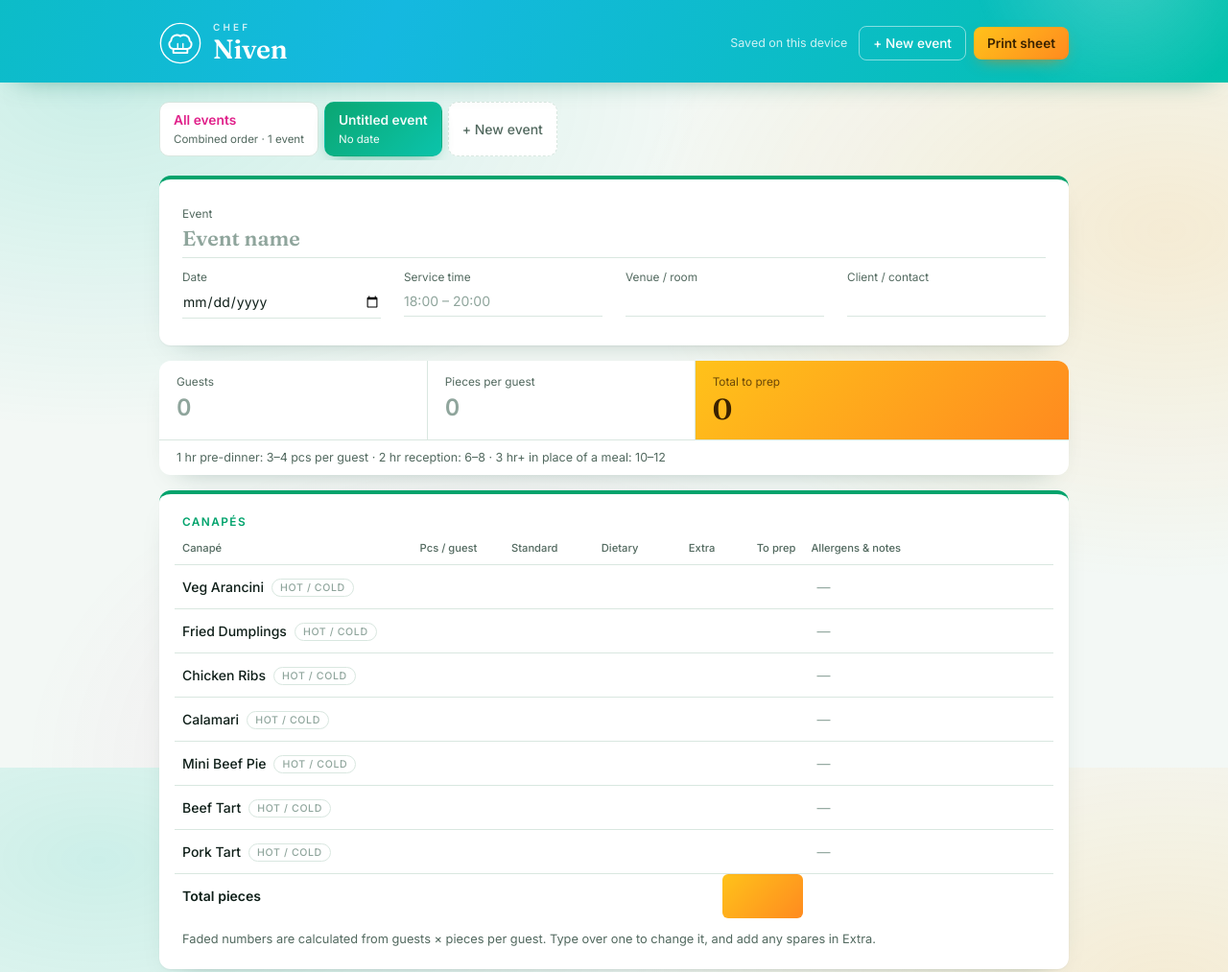
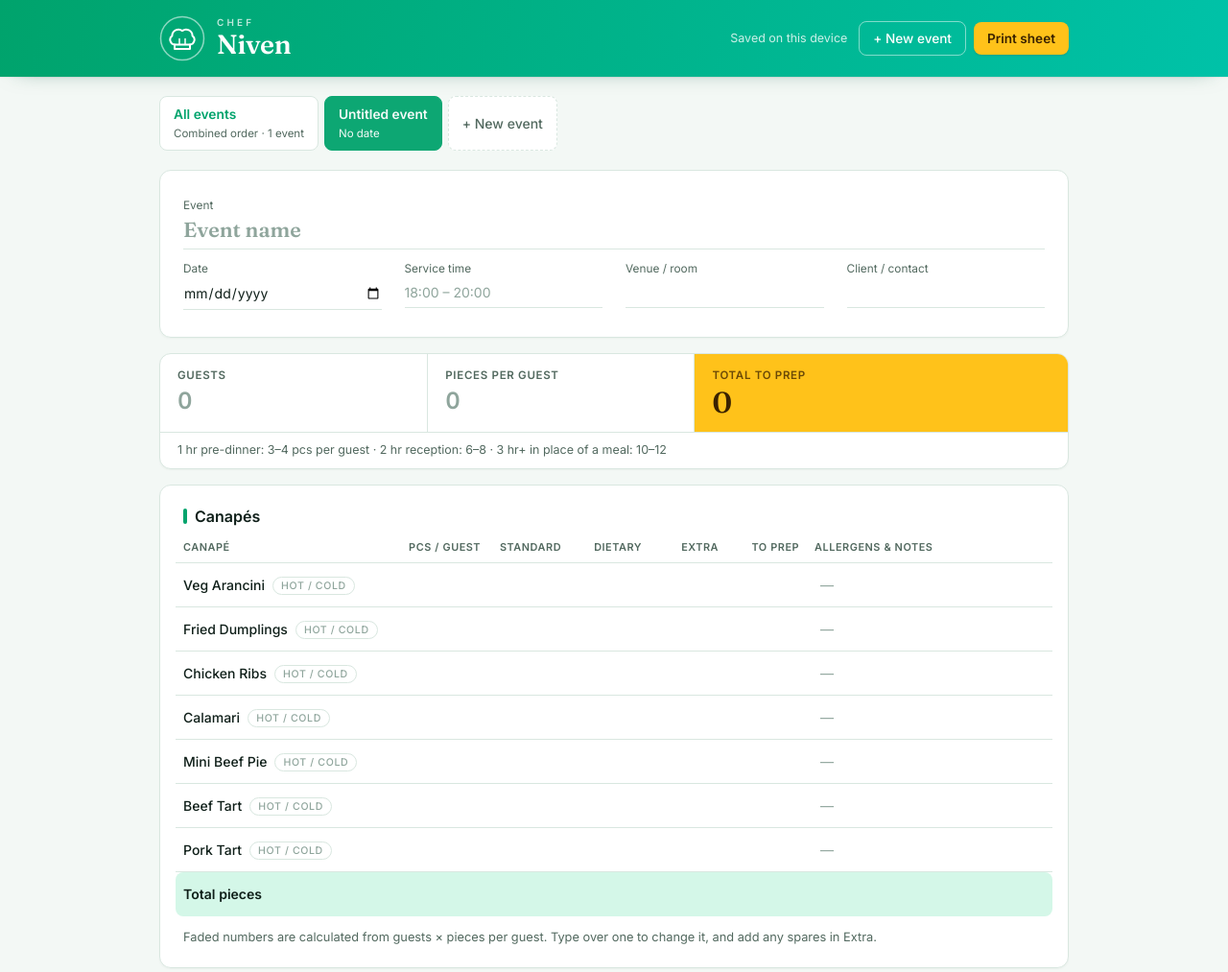
Before and after one commit to godsmacky/chef-niven, a plain HTML site: page index.html in a window 1280 px wide. Shown: the top 1013 px of the page at 96% size. Drawn offline with Linux system fonts and the light colour scheme.

Commit message:
Dancing chef's hat in the header; calmer, more professional styling
One accent colour for sections, clearer section titles, simpler
cards and controls, and a small footer. Motion still respects the
reduce-motion setting.

Co-Authored-By: Claude Opus 5.5 <noreply@anthropic.com>
Claude-Session: https://claude.ai/code/session_0134qEnFsHoZ1F98nzKWXSSC

```diff
--- a/index.html
+++ b/index.html
@@ -166,50 +166,56 @@ td.muted{color:var(--muted)}
 #printArea table.combo td:last-child,#printArea table.combo th:last-child{background:#fff1cc}
 #printArea tr.t td{border-top:1.2px solid #1b2420;border-bottom:0;font-weight:700}#printArea .none{color:#6b7772;margin:2px 0}
 #printArea .ck{display:flex;justify-content:space-between;gap:12px;margin-top:12px;padding:7px 0;border-top:1px solid #e0e4e2;border-bottom:1px solid #e0e4e2}
-/* ---- vibrant layer + motion ---- */
-body{background:radial-gradient(900px 500px at 8% 12%,var(--blob1),transparent 70%),radial-gradient(800px 520px at 95% 30%,var(--blob2),transparent 70%),radial-gradient(700px 500px at 40% 100%,var(--blob3),transparent 70%),var(--bg);background-attachment:fixed}
+/* ---- professional layer + dancing hat ---- */
+body{background:var(--bg)}
 main{background:transparent}
-header{background:linear-gradient(115deg,var(--band),var(--band2),var(--band3),var(--band2),var(--band));background-size:300% 100%;animation:flow 18s ease-in-out infinite;position:relative;overflow:hidden;box-shadow:0 10px 30px -18px rgba(0,120,90,.7)}
-header::after{content:"";position:absolute;inset:auto -10% -60% auto;width:340px;height:340px;border-radius:50%;background:radial-gradient(circle,rgba(255,255,255,.22),transparent 65%);animation:drift 14s ease-in-out infinite alternate;pointer-events:none}
-header .wrap{position:relative;z-index:1}
+header{background:linear-gradient(100deg,var(--band) 0%,var(--band2) 100%);position:relative;box-shadow:0 1px 0 rgba(0,0,0,.06),0 8px 24px -18px rgba(0,80,60,.6)}
+header .wrap{padding-block:16px}
 html,body::before{background:var(--band)}
-@keyframes flow{0%,100%{background-position:0% 50%}50%{background-position:100% 50%}}
-@keyframes drift{from{transform:translate(0,0)}to{transform:translate(-260px,-40px)}}
-.brand svg{animation:hatIn .9s cubic-bezier(.3,1.6,.5,1) both;transform-origin:50% 70%}
-.brand:hover svg{animation:wiggle .6s ease-in-out}
-@keyframes hatIn{from{transform:translateY(-14px) rotate(-12deg) scale(.7)}to{transform:none}}
-@keyframes wiggle{0%,100%{transform:rotate(0)}25%{transform:rotate(-9deg)}75%{transform:rotate(9deg)}}
-header .btn.primary{background:linear-gradient(135deg,var(--sun),var(--sun2));border:0;box-shadow:0 6px 18px -8px rgba(255,120,0,.8);transition:transform .15s,box-shadow .15s}
-header .btn.primary:hover{transform:translateY(-2px);box-shadow:0 10px 22px -8px rgba(255,120,0,.9)}
-.card{border:0;box-shadow:0 1px 2px rgba(0,40,30,.05),0 12px 30px -20px rgba(0,60,45,.35);border-top:4px solid var(--tone,var(--green));animation:rise .5s cubic-bezier(.2,.8,.2,1) both}
-.tone-green{--tone:var(--green)}.tone-berry{--tone:var(--berry)}.tone-sky{--tone:var(--sky)}
-.card h2{color:var(--tone,var(--green))}
-#view>*:nth-child(2){animation-delay:.06s}#view>*:nth-child(3){animation-delay:.12s}#view>*:nth-child(4){animation-delay:.18s}#view>*:nth-child(5){animation-delay:.24s}
-@keyframes rise{from{transform:translateY(14px);opacity:.01}to{transform:none;opacity:1}}
-.strip{border:0;box-shadow:0 12px 30px -20px rgba(0,60,45,.4);animation:rise .5s cubic-bezier(.2,.8,.2,1) .03s both}
-.cell.total{background:linear-gradient(135deg,var(--sun),var(--sun2))}
+.brand svg{width:48px;height:48px;overflow:visible}
+.brand .hat{transform-box:fill-box;transform-origin:50% 100%;animation:dance 3.2s ease-in-out infinite}
+.brand .ring{opacity:.55}
+@keyframes dance{
+  0%,46%,100%{transform:none}
+  6%{transform:translateY(-3px) rotate(-10deg)}
+  12%{transform:translateY(0) rotate(0) scale(1.06,.92)}
+  18%{transform:translateY(-3px) rotate(10deg)}
+  24%{transform:translateY(0) rotate(0) scale(1.06,.92)}
+  31%{transform:translateY(-6px) rotate(0) scale(.96,1.06)}
+  38%{transform:translateY(0) scale(1.04,.95)}
+  42%{transform:none}}
+.wm small{opacity:.75}
+header .btn{border-radius:8px}
+header .btn.primary{background:var(--sun);color:var(--sun-ink);border:0;box-shadow:0 1px 2px rgba(0,0,0,.15)}
+header .btn.primary:hover{filter:brightness(1.05)}
+.card{border:1px solid var(--line);border-radius:12px;box-shadow:0 1px 2px rgba(10,40,30,.04);animation:fadeIn .25s ease-out both}
+.strip{border:1px solid var(--line);box-shadow:0 1px 2px rgba(10,40,30,.04)}
+@keyframes fadeIn{from{opacity:.01}to{opacity:1}}
+.card h2{font:600 1rem var(--body);letter-spacing:0;text-transform:none;color:var(--ink);margin:0 0 14px;display:flex;align-items:center;gap:8px}
+.card h2::before{content:"";width:4px;height:16px;border-radius:2px;background:var(--green)}
+.cell label{font-size:.72rem;font-weight:600;letter-spacing:.06em;text-transform:uppercase}
+.cell.total{background:var(--sun)}
 .cell.total output{display:inline-block;transform-origin:left center}
-.bump{animation:bump .45s cubic-bezier(.3,1.8,.5,1)}
-@keyframes bump{0%{transform:scale(1)}40%{transform:scale(1.18)}100%{transform:scale(1)}}
-.evtab{transition:transform .15s,background .2s,box-shadow .2s}
-.evtab:hover{transform:translateY(-2px);box-shadow:0 8px 18px -12px rgba(0,60,45,.5)}
-.evtab[aria-current="true"]{background:linear-gradient(135deg,var(--green),var(--band2));border-color:transparent;box-shadow:0 8px 20px -10px rgba(0,150,110,.8)}
-.evtab.all b{color:var(--berry)}
-.hc{transition:transform .15s}.hc.pop{animation:bump .35s cubic-bezier(.3,1.8,.5,1)}
-.chip{transition:transform .15s,background .15s,border-color .15s}
-.chip:hover{transform:translateY(-2px);background:var(--berry-soft);border-color:var(--berry);color:var(--berry);border-style:solid}
-.chip{border-color:var(--berry);background:var(--berry-soft);color:var(--berry)}
-.tone-berry tr.new td{animation:rowIn .45s ease-out}
-@keyframes rowIn{from{background:var(--berry-soft)}to{background:transparent}}
-.seg button[aria-pressed="true"]{background:var(--sky)}
-.seg button[data-v="no"][aria-pressed="true"]{background:var(--warn)}
-td.out{color:var(--ink)}
+.bump{animation:bump .35s ease-out}
+@keyframes bump{0%{transform:scale(1)}40%{transform:scale(1.06)}100%{transform:scale(1)}}
+.evtab{border-radius:8px;transition:background .15s,border-color .15s}
+.evtab[aria-current="true"]{background:var(--green);border-color:var(--green)}
+.evtab[aria-current="true"],.evtab[aria-current="true"] small,.evtab[aria-current="true"] b{color:var(--on-green)!important}
+.evtab.all b{color:var(--green)}
+th{font-weight:600;font-size:.68rem;letter-spacing:.05em;text-transform:uppercase}
 td.out[data-out^="tot-"]{color:var(--green)}
-tr.sum td.out[data-out="t-total"]{color:var(--sun-ink);background:linear-gradient(135deg,var(--sun),var(--sun2));border-radius:6px}
-td.grand,table.combo th:last-child{background:linear-gradient(135deg,var(--sun),var(--sun2))}
-.toast{animation:toastIn .3s cubic-bezier(.2,.9,.3,1.2)}
-@keyframes toastIn{from{transform:translate(-50%,20px);opacity:0}to{transform:translate(-50%,0);opacity:1}}
-.btn:not(.primary):hover{transform:translateY(-1px)}.btn{transition:transform .15s,background .15s}
+tr.sum td{background:var(--green-soft)}
+tr.sum td:first-child{border-radius:8px 0 0 8px}tr.sum td:last-child{border-radius:0 8px 8px 0}
+tr.sum td.out[data-out="t-total"]{color:var(--green)}
+td.grand,table.combo th:last-child{background:var(--green-soft);color:var(--ink)}
+.chip{border:1px solid var(--line);border-style:solid;background:var(--paper);color:var(--ink);transition:border-color .15s,background .15s}
+.chip:hover{border-color:var(--green);background:var(--green-soft);color:var(--ink)}
+.seg button[aria-pressed="true"]{background:var(--green);color:var(--on-green)}
+.seg button[data-v="no"][aria-pressed="true"]{background:var(--ink);color:var(--paper)}
+.btn{transition:background .15s}
+.toast{animation:toastIn .25s ease-out}
+@keyframes toastIn{from{transform:translate(-50%,10px);opacity:0}to{transform:translate(-50%,0);opacity:1}}
+.sitefoot{max-width:980px;margin:0 auto;padding:8px max(16px,env(safe-area-inset-right,0px)) 32px max(16px,env(safe-area-inset-left,0px));font-size:.75rem;color:var(--faint);display:flex;justify-content:space-between;gap:8px;flex-wrap:wrap}
 @media (prefers-reduced-motion:reduce){*,*::before,*::after{animation:none!important;transition:none!important}}
 </style>
 <style id="pageSize">@page{size:A4 portrait;margin:14mm}</style>
@@ -220,10 +226,12 @@ td.grand,table.combo th:last-child{background:linear-gradient(135deg,var(--sun),
   <div class="wrap">
     <div class="brand" aria-label="Chef Niven">
       <svg viewBox="0 0 48 48" aria-hidden="true" fill="none" stroke="currentColor" stroke-width="2" stroke-linecap="round" stroke-linejoin="round">
-        <circle cx="24" cy="24" r="22.5" stroke-width="1.5"/>
-        <path d="M16 30.5c-4.6-.4-6.4-6.6-2.6-9.2.2-5.6 6.4-8.3 10.6-5.2 4.2-3.1 10.4-.4 10.6 5.2 3.8 2.6 2 8.8-2.6 9.2"/>
-        <path d="M16 30.5h16v4.5H16z"/>
-        <path d="M21 24.5v6M27 24.5v6" stroke-width="1.5"/>
+        <circle class="ring" cx="24" cy="24" r="22.5" stroke-width="1.5"/>
+        <g class="hat">
+          <path d="M16 30.5c-4.6-.4-6.4-6.6-2.6-9.2.2-5.6 6.4-8.3 10.6-5.2 4.2-3.1 10.4-.4 10.6 5.2 3.8 2.6 2 8.8-2.6 9.2"/>
+          <path d="M16 30.5h16v4.5H16z"/>
+          <path d="M21 24.5v6M27 24.5v6" stroke-width="1.5"/>
+        </g>
       </svg>
       <div class="wm"><small>Chef</small><b>Niven</b></div>
     </div>
@@ -236,6 +244,7 @@ td.grand,table.combo th:last-child{background:linear-gradient(135deg,var(--sun),
 </header>
 <main><div class="wrap"><nav class="evbar" id="evbar" aria-label="Events"></nav><div id="view" style="display:flex;flex-direction:column;gap:16px"></div>
 <div class="devnote"><span>Events are saved in this browser on this device. Back up to keep a copy or move them to another device. <span id="backupNote"></span></span><span class="btns"><button class="btn" id="backupBtn" type="button">Back up</button><button class="btn" id="restoreBtn" type="button">Restore</button><input type="file" id="restoreFile" accept=".json,application/json" hidden></span></div></div></main>
+<footer class="sitefoot"><span>Chef Niven · Canapé orders</span><span>Quantities = guests × pieces per guest, plus extras</span></footer>
 <div id="printArea"></div>
 <div id="layer"></div>
 
@@ -289,7 +298,7 @@ const cell=(label,p,ph)=>`<div class="cell"><label for="${id(p)}">${label}</labe
 function eventView(){
   const dActive=DIETS.filter(([k])=>active(k)), dIdle=DIETS.filter(([k])=>!active(k)), e=E.ev||{};
   return `
-  <section class="card tone-green">
+  <section class="card">
     <div class="fields" style="grid-template-columns:1fr">${fld("Event","ev.name",{cls:"event-name",ph:"Event name"})}</div>
     <div class="fields">
       ${fld("Date","ev.date",{type:"date"})}${fld("Service time","ev.service",{ph:"18:00 – 20:00"})}${fld("Venue / room","ev.venue")}
@@ -301,7 +310,7 @@ function eventView(){
     <div class="cell total"><label>Total to prep</label><output id="bigTotal">0</output></div>
     <div class="strip-note">1 hr pre-dinner: 3–4 pcs per guest · 2 hr reception: 6–8 · 3 hr+ in place of a meal: 10–12</div>
   </section>
-  <section class="card tone-green">
+  <section class="card">
     <h2>Canapés</h2>
     <div class="tbl"><table>
       <tr><th class="l">Canapé</th><th>Pcs / guest</th><th>Standard</th><th>Dietary</th><th>Extra</th><th>To prep</th><th class="l">Allergens &amp; notes</th></tr>
@@ -318,7 +327,7 @@ function eventView(){
     <p class="hint" style="margin-top:12px">Faded numbers are calculated from guests × pieces per guest. Type over one to change it, and add any spares in Extra.</p>
     <p class="warnline" id="ppgCheck" hidden></p>
   </section>
-  <section class="card tone-berry">
+  <section class="card">
     <h2>Dietary requirements</h2>
     ${dActive.length?`<div class="tbl" style="margin-bottom:16px"><table>
       <tr><th class="l">Requirement</th><th>Guests</th><th class="l">Replaces</th><th class="l">Alternative</th><th>Alt. qty</th><th class="l">Names / table</th><th></th></tr>
@@ -339,7 +348,7 @@ function eventView(){
         <span class="seg" role="group">${["yes","no"].map(x=>`<button type="button" data-seg="labelled" data-v="${x}" aria-pressed="${e.labelled===x}">${x==="yes"?"Yes":"No"}</button>`).join("")}</span></div>
     </div>
   </section>
-  <section class="card tone-sky">
+  <section class="card">
     <h2>Sign-off</h2>
     <div class="fields">${fld("Completed by / date","ev.completed")}${fld("Chef sign-off / order placed","ev.signoff")}</div>
   </section>
@@ -357,7 +366,7 @@ function combinedView(){
   const {evs,cs,diets,guests,total}=combinedData();
   const sumRow=f=>cs.map(c=>`<td class="out">${nz(f(c))}</td>`).join("")+`<td class="out grand">${nz(cs.reduce((a,c)=>a+f(c),0))}</td>`;
   return `
-  <section class="card tone-sky">
+  <section class="card">
     <h2>Events in this order</h2>
     <div class="chips">${all.map(e=>`<label class="pick"><input type="checkbox" data-inc="${e.id}" ${excluded.has(e.id)?"":"checked"}> <span><b>${esc(evName(e))}</b> ${esc(shortDate(e.ev?.date)||"")}</span></label>`).join("")}</div>
   </section>
@@ -366,7 +375,7 @@ function combinedView(){
     <div class="cell"><label>Guests</label><span class="big">${fmt(guests)||0}</span></div>
     <div class="cell total"><label>Total to prep</label><output>${fmt(total)||0}</output></div>
   </section>
-  ${evs.length?`<section class="card tone-green">
+  ${evs.length?`<section class="card">
     <h2>Canapés to prep, by event</h2>
     <div class="tbl"><table class="combo">
       <tr><th class="l">Canapé</th>${evs.map(e=>`<th><span class="eh">${esc(evName(e))}</span><span class="ed">${esc(shortDate(e.ev?.date))}</span></th>`).join("")}<th>Total</th></tr>
@@ -375,7 +384,7 @@ function combinedView(){
       <tr><td class="muted">Guests</td>${sumRow(c=>c.G)}</tr>
     </table></div>
   </section>
-  <section class="card tone-berry">
+  <section class="card">
     <h2>Dietary guests, by event</h2>
     ${diets.length?`<div class="tbl"><table class="combo">
       <tr><th class="l">Requirement</th>${evs.map(e=>`<th><span class="eh">${esc(evName(e))}</span></th>`).join("")}<th>Total</th></tr>
```
